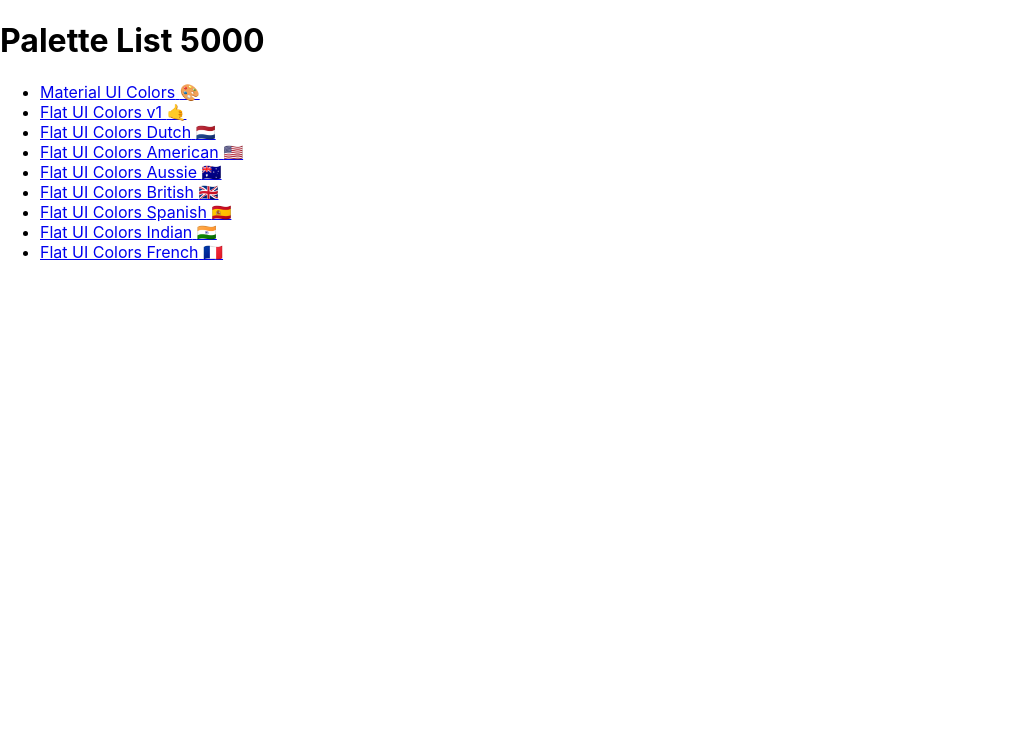
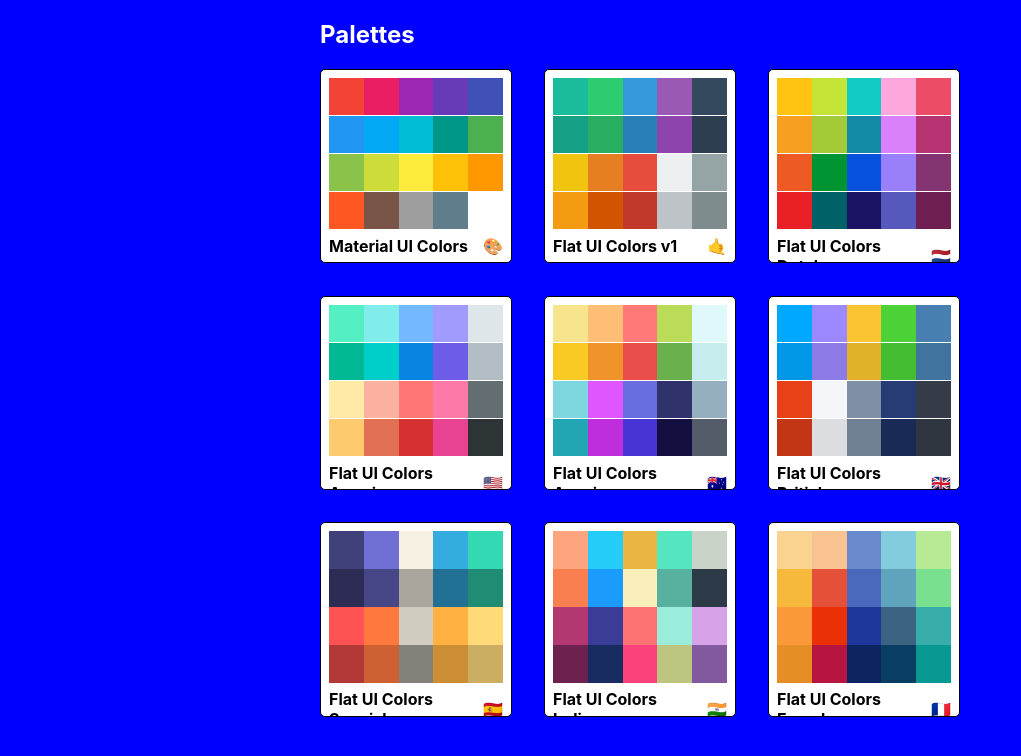
Before and after one commit to orjon/react_palettes, a React (Create React App) app: page / in a window 1280 px wide. Shown: the top 756 px of the page, without its empty margins (0-1021 px from the left). Built offline with nearby package versions, Linux system fonts and the light colour scheme; a web font is replaced by a local one.

Commit message:
Mini palettes added to root page. Some stlying implemented

```diff
--- a/package.json
+++ b/package.json
@@ -4,6 +4,7 @@
   "private": true,
   "dependencies": {
     "@material-ui/core": "^4.9.9",
+    "@material-ui/styles": "^4.9.6",
     "@testing-library/jest-dom": "^4.2.4",
     "@testing-library/react": "^9.3.2",
     "@testing-library/user-event": "^7.1.2",
--- /dev/null
+++ b/src/MiniPalette.js
@@ -0,0 +1,65 @@
+import React from 'react';
+import { withStyles } from '@material-ui/styles';
+
+const styles = {
+  root: {
+    backgroundColor: 'white',
+    border: '1px solid black',
+    borderRadius: '5px',
+    padding: '0.5rem',
+    position: 'relative',
+    overflow: 'hidden',
+    '&:hover': {
+      cursor: 'pointer'
+    }
+  },
+  colors: {
+    backgroundColor: 'white',
+    height: '150px',
+    width: '100%'
+  },
+  title: {
+    display: 'flex',
+    justifyContent: 'space-between',
+    alignItems: 'center',
+    margin: '0',
+    color: 'black',
+    paddingTop: '0.5rem',
+    fontSize: '1rem',
+    position: 'relative'
+  },
+  emoji: {
+    marginLeft: '0.5rem',
+    fontSize: '1.5 rem'
+  },
+  miniColor:{
+    height: '25%',
+    width: '20%',
+    display: 'inline-block',
+    margin: '0 auto',
+    position: 'relative',
+    marginBottom: '-3.5px'
+  }
+}
+
+
+function MiniPalette(props){
+  const { classes, paletteName, emoji, colors } = props;
+  const miniColorBoxes = colors.map(color => (
+    <div
+      className={classes.miniColor}
+      style={{backgroundColor: color.color}}
+      key={color.name}
+    />
+  ))
+  return(
+    <div className={classes.root}>
+      <div className={classes.colors}>
+        {miniColorBoxes}
+      </div>
+      <h5 className={classes.title}>{paletteName}<span className={classes.emoji}>{emoji}</span></h5>
+    </div>
+  )
+}
+
+export default withStyles(styles)(MiniPalette);
--- a/src/PaletteList.js
+++ b/src/PaletteList.js
@@ -1,27 +1,62 @@
 import React, { Component } from 'react';
 import { Link } from 'react-router-dom';
+import MiniPalette from './MiniPalette';
+import { withStyles } from '@material-ui/styles';
+
+const styles = {
+  root: {
+    backgroundColor: 'blue',
+    height: '100vh',
+    display: 'flex',
+    alignItems: 'flex-start',
+    justifyContent: 'center'
+  },
+  container: {
+    width: '50%',
+    display: 'flex',
+    flexDirection: 'column',
+    flexWrap: 'wrap',
+  },
+  nav: {
+    display: 'flex',
+    width: '100%',
+    justifyContent: 'space-between',
+    color: 'white'
+  },
+
+  palettes: {
+    boxSizing: 'border-box',
+    width: '100%',
+    display: 'grid',
+    gridTemplateColumns: 'repeat(3,30%)',
+    gridGap: '5%',
+  }
+
+}
 
 
 class PaletteList extends Component {
   render() {
-    const palettes = this.props.palettes.map(palette => (
-      <li>
-        <Link to={`/palette/${palette.id}`}>
-          {palette.paletteName} {palette.emoji}
-        </Link>
-      </li>
-
-    ))
+    const {palettes, classes}= this.props;
     return(
-      <div className='PaletteList'>
-        <h1>Palette List 5000</h1>
-        <ul>
-          {palettes}
-        </ul>
+      <div className={classes.root}>
+        <div className={classes.container}>
+          <nav className={classes.nav}>
+            <h1>Palettes</h1>
+          </nav>
+          <div className={classes.palettes}>
+            {palettes.map(palette => (
+              <MiniPalette {...palette}/>
+            ))}
+          </div>
+        </div>
       </div>
-
     )
   }
 }
 
-export default PaletteList;
+export default withStyles(styles)(PaletteList);
+
+        {/* <Link to={`/palette/${palette.id}`}>
+          {palette.paletteName} {palette.emoji}
+        </Link> */}
```
